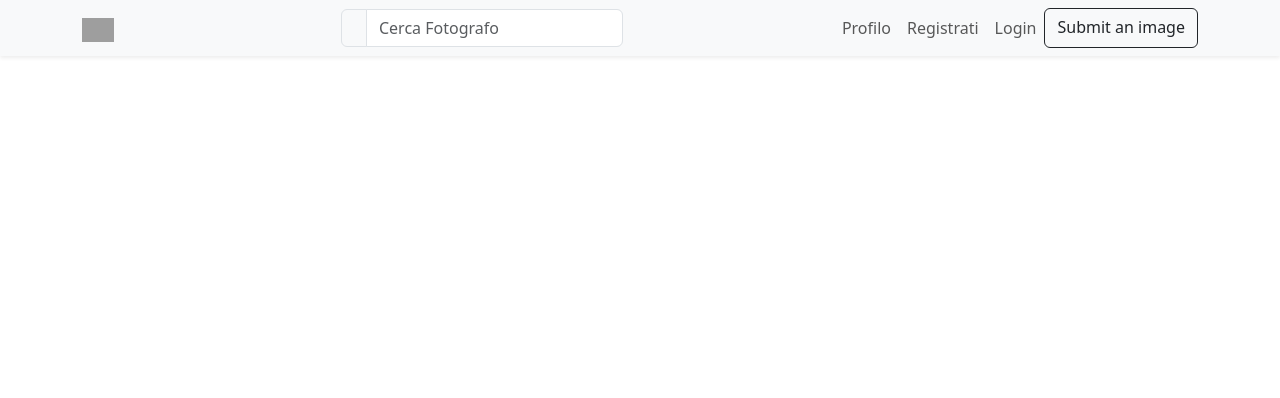
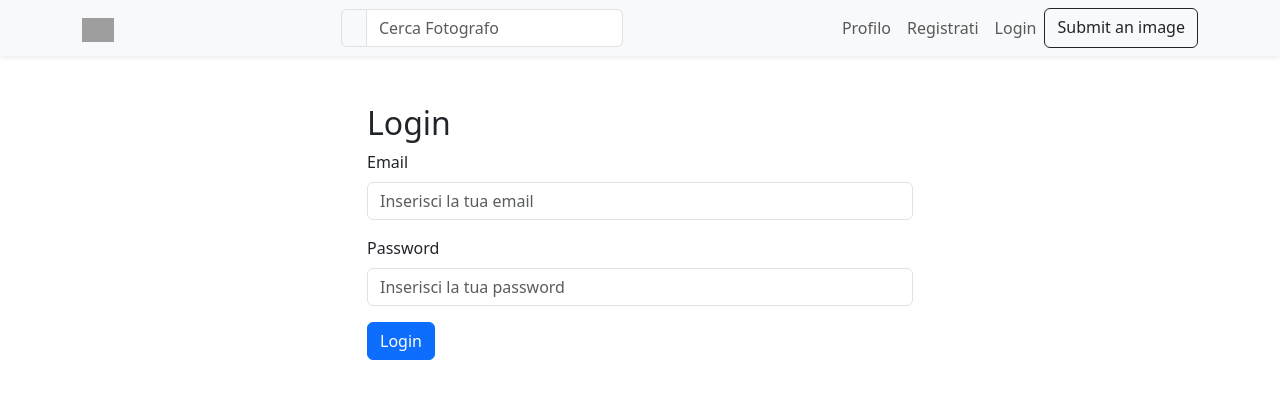
Before and after one commit to Elboa99/lenslobbyfrontend01, a React (Create React App) app: page /login in a window 1280 px wide. Shown: the top 398 px of the page. Built offline with nearby package versions, Linux system fonts and the light colour scheme; grey boxes are pictures that could not be loaded.

Commit message:
creazione pagina Login

```diff
--- a/src/App.jsx
+++ b/src/App.jsx
@@ -5,6 +5,7 @@ import { BrowserRouter, Routes, Route } from "react-router-dom";
 import NavigationBar from "./components/NavigationBar";
 import Homepage from "./components/Homepage";
 import RegisterPage from "./components/RegisterPage";
+import LoginPage from "./components/LoginPage";
 
 function App() {
   return (
@@ -15,6 +16,7 @@ function App() {
 
           <Route path="/" element={<Homepage />} />
           <Route path="/register" element={<RegisterPage />} />
+          <Route path="/login" element={<LoginPage/>}/>
         </Routes>
       </>
     </BrowserRouter>
--- /dev/null
+++ b/src/components/LoginPage.js
@@ -0,0 +1,57 @@
+import React, { useState } from 'react';
+import { Form, Button, Container, Row, Col } from 'react-bootstrap';
+
+const LoginPage = () => {
+   // Stato per salvare i dati
+  const [email, setEmail] = useState('');
+  const [password, setPassword] = useState('');
+
+  // Funzione per gestire il login
+  const handleLogin = (e) => {
+    e.preventDefault();
+
+    // invio dati al backend
+    console.log('Login:', { email, password });
+
+     // Chiamata per registrare l'utente
+  };
+
+  return (
+    <Container className="mt-5">
+      <Row className="justify-content-md-center">
+        <Col md={6}>
+          <h2>Login</h2>
+          <Form onSubmit={handleLogin}>
+            <Form.Group controlId="formEmail" className="mb-3">
+              <Form.Label>Email</Form.Label>
+              <Form.Control
+                type="email"
+                placeholder="Inserisci la tua email"
+                value={email}
+                onChange={(e) => setEmail(e.target.value)}
+                required
+              />
+            </Form.Group>
+
+            <Form.Group controlId="formPassword" className="mb-3">
+              <Form.Label>Password</Form.Label>
+              <Form.Control
+                type="password"
+                placeholder="Inserisci la tua password"
+                value={password}
+                onChange={(e) => setPassword(e.target.value)}
+                required
+              />
+            </Form.Group>
+
+            <Button variant="primary" type="submit">
+              Login
+            </Button>
+          </Form>
+        </Col>
+      </Row>
+    </Container>
+  );
+};
+
+export default LoginPage;
```
Also changed, not shown: src/components/LoginPage.css (added).
